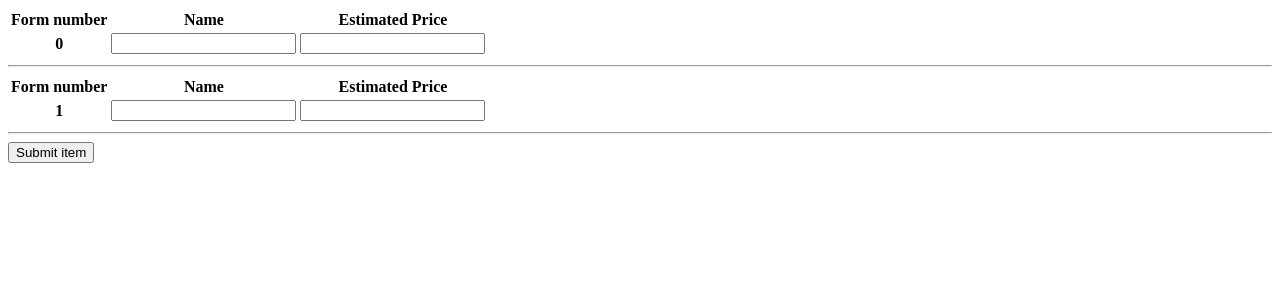
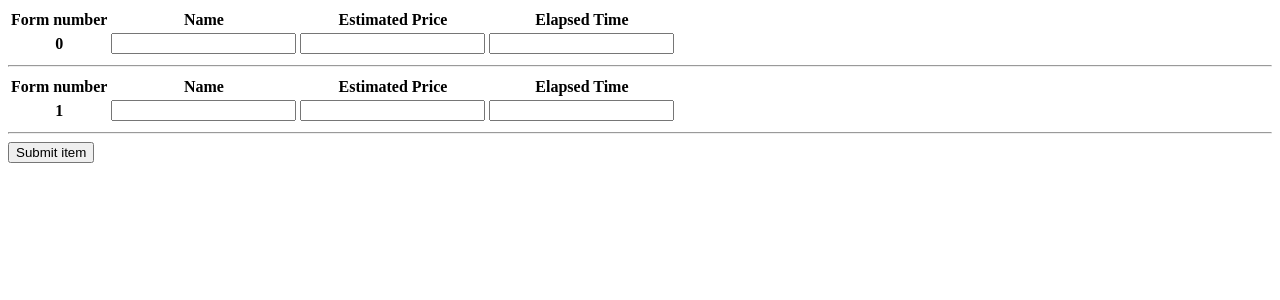
Before and after one commit to Phil-Davies-Github/rcc, a Django app: page /formsetsubmitview/ in a window 1280 px wide. Shown: the top 300 px of the page. Run offline with Django 5.2, Linux system fonts and the light colour scheme.

Commit message:
exploring form validation and cleaning

```diff
--- a/core/intermediate/forms.py
+++ b/core/intermediate/forms.py
@@ -24,12 +24,14 @@ class DurationField(forms.Field):
         except (ValueError, IndexError):
             raise forms.ValidationError("Invalid duration format. Please use hh:mm:ss or seconds as a integer.")
 
-# Test ModelForm
+# Create a custom form which
 class ItemModelForm(forms.ModelForm):
+    elapsed_time = DurationField()
+
     class Meta:
         model = ItemModel
         fields = ['name', 'estimated_price', 'elapsed_time_seconds']
-        duration = DurationField()
+
 
 # Straightforward formset which handles multiple instances automatically generating a formset based on model
 # and form class
--- a/core/intermediate/models.py
+++ b/core/intermediate/models.py
@@ -8,17 +8,17 @@ class DurationField(models.Field):
     def from_db_value(self, value, expression, connection):
         if value is None:
             return None
-        return int(value)
+        return float(value)
 
     def to_python(self, value):
         if value is None:
             return None
-        return int(value)
+        return float(value)
 
     def get_prep_value(self, value):
         if value is None:
             return None
-        return int(value)
+        return float(value)
 
     def value_to_string(self, obj):
         value = self._get_val_from_obj(obj)
--- a/core/intermediate/templates/formset_view.html
+++ b/core/intermediate/templates/formset_view.html
@@ -19,6 +19,7 @@
                       <th scope="col">Form number</th>
                       <th scope="col">Name</th>
                       <th scope="col">Estimated Price</th>
+                      <th scope="col">Elapsed Time</th>
                     </tr>
                 </thead>
                 <tbody>
@@ -26,6 +27,7 @@
                       <th scope="row">{{ forloop.counter0 }}</th>
                       <td>{{ item_form.name }}</td>
                       <td>{{ item_form.estimated_price }}</td>
+                      <td>{{ item_form.elapsed_time }}</td>
                     </tr>
                 </tbody>
             </table>
--- a/core/intermediate/views.py
+++ b/core/intermediate/views.py
@@ -41,8 +41,9 @@ class ItemUpdateView(FormView):
                 name = form.cleaned_data['name']
                 estimated_price = form.cleaned_data['estimated_price']
                 elapsed_time = form.cleaned_data['duration']
-                instance = formset.save()
-                messages.success(request, "Item Saved to database")
+
+            instance = formset.save()
+            messages.success(request, "Item Saved to database")
             # Redirect user to url after save
             return redirect(request.path_info)
         else:
```
Also changed, not shown: core/intermediate/migrations/0001_initial.py, core/intermediate/migrations/0002_itemmodel.py (deleted).
